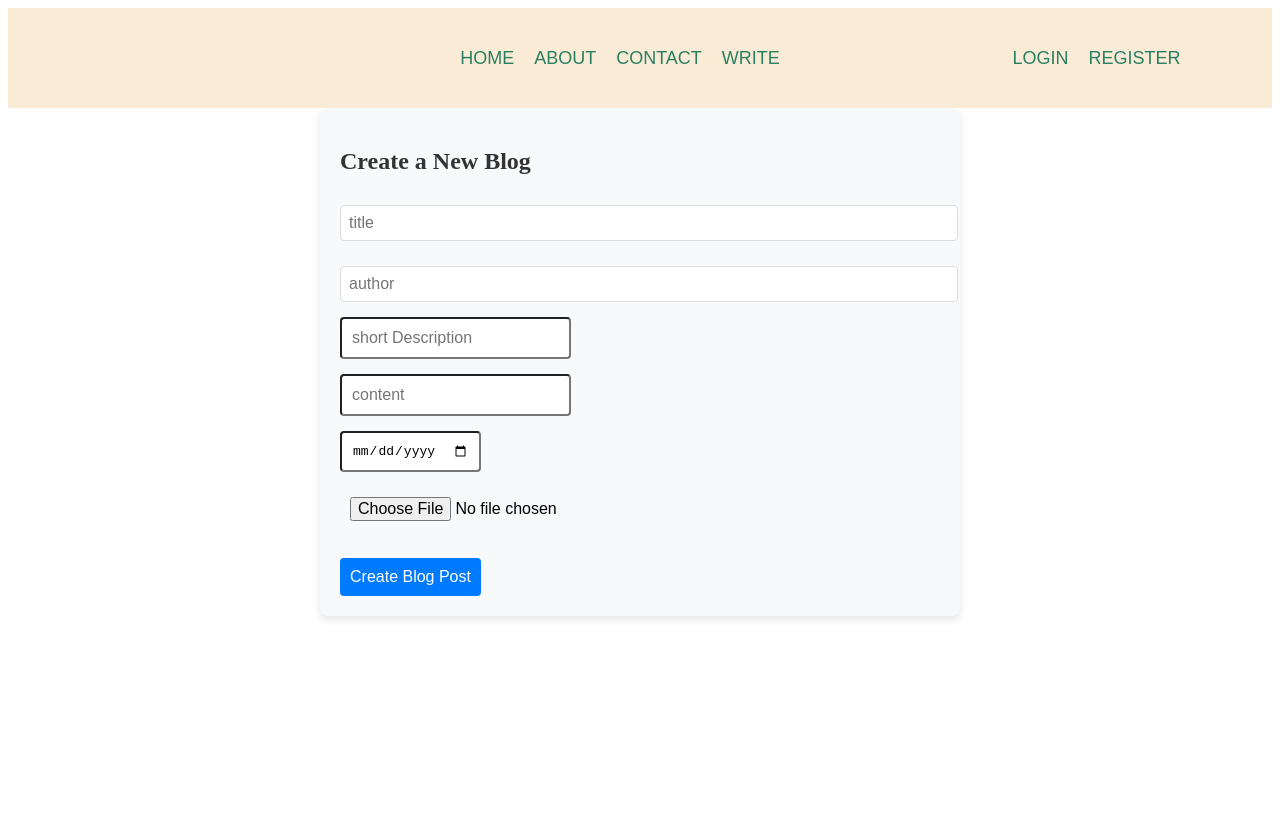
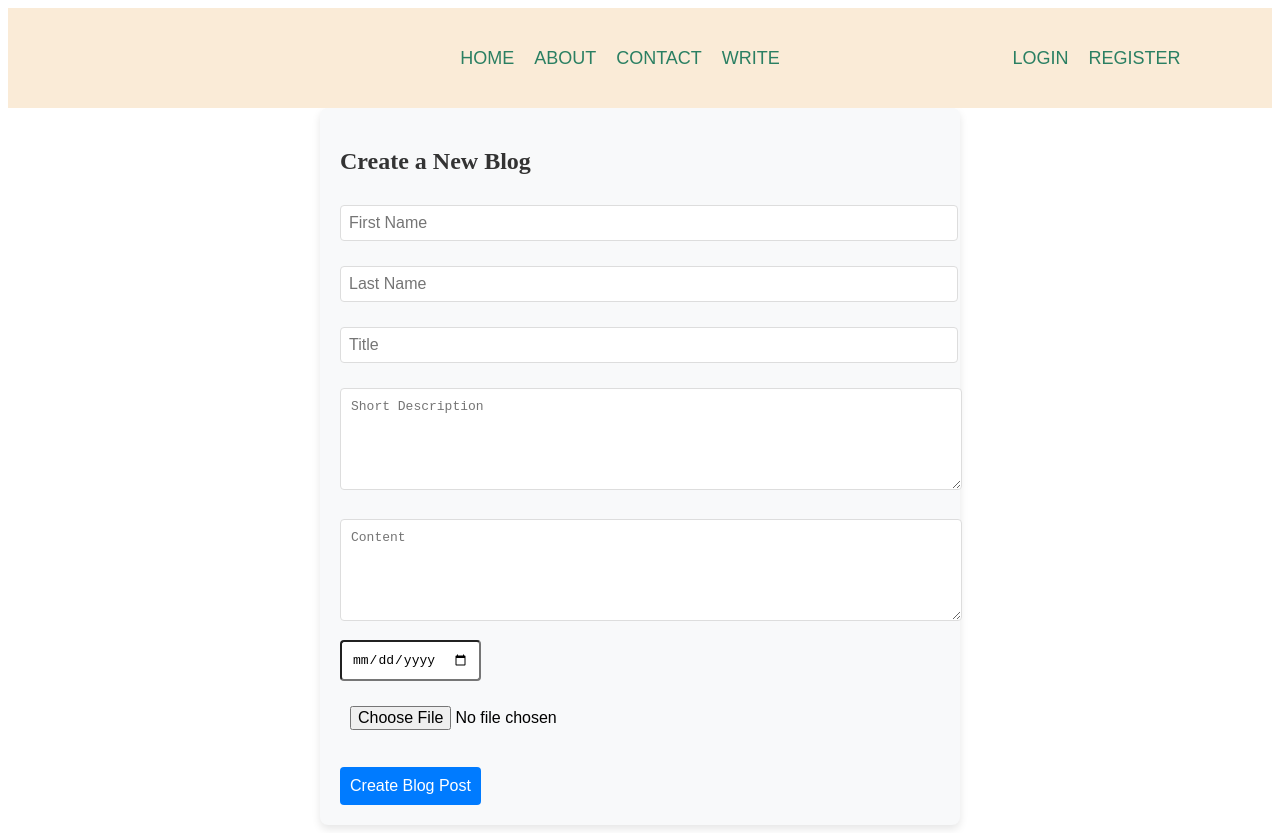
Before and after one commit to DalineSeritsane/BLOG, a React (Create React App) app in the folder myblog/: page /create-post in a window 1280 px wide. Before the commit the page ends 800 px from the top, so only its background shows below. Built offline with nearby package versions, Linux system fonts and the light colour scheme; the HTML template or start-up script is replaced by a standard one.

Commit message:
fixing frontend and backend coding to modify

```diff
--- a/myblog/src/post/CreatePost.jsx
+++ b/myblog/src/post/CreatePost.jsx
@@ -1,18 +1,21 @@
-import React, { useState } from 'react';
+import React, { useState, useRef } from 'react';
 import axios from 'axios';
 import './Createpost.css';
 
 const CreatePost = () => {
     const [formData, setFormData] = useState({
+        name: '',
+        surname: '',
         title: '',
-        author: '',
         date: '',
         shortDescription: '',
         content: '',
         image: null,
     });
+
     const [message, setMessage] = useState('');
     const [error, setError] = useState('');
+    const fileInputRef = useRef(null); // Correctly define ref for file input
 
     const handleChange = (e) => {
         const { name, value } = e.target;
@@ -31,18 +34,28 @@ const CreatePost = () => {
     const handleSubmit = async (e) => {
         e.preventDefault();
         const blogData = new FormData();
+
+        // Append all form fields to FormData
         Object.entries(formData).forEach(([key, value]) => {
             if (value) blogData.append(key, value);
         });
-        blogData.append('comments', JSON.stringify([]));
 
         try {
-            await axios.post('http://localhost:5000/api/posts', blogData, {
-                headers: { 'Content-Type': 'applicationn/json' },
+            await axios.post(`${process.env.REACT_APP_API_URL}/api/posts`, blogData, {
+                headers: { 'Content-Type': 'multipart/form-data' },
             });
+
             setMessage('Blog created successfully!');
             setError('');
-            setFormData({ title: '', author: '', date: '', shortDescription: '', content: '', image: null });
+
+            // Reset form fields
+            setFormData({ name: '', surname: '', title: '', date: '', shortDescription: '', content: '', image: null });
+
+            // Reset file input field
+            if (fileInputRef.current) {
+                fileInputRef.current.value = '';
+            }
+
         } catch {
             setError('Error creating blog. Please try again.');
             setMessage('');
@@ -55,19 +68,70 @@ const CreatePost = () => {
             {message && <div className="alert alert-success">{message}</div>}
             {error && <div className="alert alert-danger">{error}</div>}
             <form onSubmit={handleSubmit}>
-                {['title', 'author', 'shortDescription', 'content'].map((field) => (
-                    <div key={field} className="mb-3">
+                {/* Name Field */}
+                <div className="mb-3">
                     <input
-                            type={field === 'content' || field === 'shortDescription' ? 'textarea' : 'text'}
+                        type="text"
                         className="form-control"
-                            name={field}
-                            placeholder={field.replace(/([A-Z])/g, ' $1')}
-                            value={formData[field]}
+                        name="name"
+                        placeholder="First Name"
+                        value={formData.name}
                         onChange={handleChange}
                         required
                     />
                 </div>
-                ))}
+
+                {/* Surname Field */}
+                <div className="mb-3">
+                    <input
+                        type="text"
+                        className="form-control"
+                        name="surname"
+                        placeholder="Last Name"
+                        value={formData.surname}
+                        onChange={handleChange}
+                        required
+                    />
+                </div>
+
+                {/* Title Field */}
+                <div className="mb-3">
+                    <input
+                        type="text"
+                        className="form-control"
+                        name="title"
+                        placeholder="Title"
+                        value={formData.title}
+                        onChange={handleChange}
+                        required
+                    />
+                </div>
+
+                {/* Short Description Field */}
+                <div className="mb-3">
+                    <textarea
+                        className="form-control"
+                        name="shortDescription"
+                        placeholder="Short Description"
+                        value={formData.shortDescription}
+                        onChange={handleChange}
+                        required
+                    />
+                </div>
+
+                {/* Content Field */}
+                <div className="mb-3">
+                    <textarea
+                        className="form-control"
+                        name="content"
+                        placeholder="Content"
+                        value={formData.content}
+                        onChange={handleChange}
+                        required
+                    />
+                </div>
+
+                {/* Date Field */}
                 <div className="mb-3">
                     <input
                         type="date"
@@ -77,14 +141,19 @@ const CreatePost = () => {
                         onChange={handleChange}
                     />
                 </div>
+
+                {/* Image Upload */}
                 <div className="mb-3">
                     <input
                         type="file"
                         className="form-control"
                         accept="image/*"
+                        ref={fileInputRef} // Attach ref here
                         onChange={handleFileChange}
                     />
                 </div>
+
+                {/* Submit Button */}
                 <button type="submit" className="btn btn-primary w-100">Create Blog Post</button>
             </form>
         </div>
--- a/myblog/src/post/PostDetail.jsx
+++ b/myblog/src/post/PostDetail.jsx
@@ -17,7 +17,7 @@ const PostDetail = () => {
   useEffect(() => {
     const fetchBlog = async () => {
       try {
-        const response = await axios.get(`http://localhost:5000/api/posts/${id}`);
+        const response = await axios.get(`${process.env.REACT_APP_API_URL}/api/posts/${id}`);
         setBlog(response.data);
         setComments(response.data.comments || []);
       } catch (err) {
@@ -32,9 +32,9 @@ const PostDetail = () => {
   const handleCommentSubmit = async (e) => {
     e.preventDefault();
     try {
-      const response = await axios.post(`http://localhost:5000/api/posts/${id}/comments`, {
+      const response = await axios.post(`${process.env.REACT_APP_API_URL}/api/posts/${id}/comments`, {
         username,
-        comment
+        comment,
       });
       setComments([...comments, response.data]);
       setUsername('');
@@ -47,7 +47,7 @@ const PostDetail = () => {
   const handleReplySubmit = async (e, commentId) => {
     e.preventDefault();
     try {
-      const response = await axios.post(`http://localhost:5000/api/posts/${id}/comments/${commentId}/reply`, {
+      const response = await axios.post(`${process.env.REACT_APP_API_URL}/api/posts/${id}/comments/${commentId}/reply`, {
         username,
         reply,
       });
@@ -67,7 +67,7 @@ const PostDetail = () => {
 
   const handleDeleteComment = async (commentId) => {
     try {
-      await axios.delete(`http://localhost:5000/api/posts/${id}/comments/${commentId}`);
+      await axios.delete(`${process.env.REACT_APP_API_URL}/api/posts/${id}/comments/${commentId}`);
       setComments(comments.filter(c => c.id !== commentId));
     } catch (err) {
       console.error('Error deleting comment:', err);
@@ -77,7 +77,7 @@ const PostDetail = () => {
   if (loading) return <div>Loading...</div>;
   if (error) return <div>{error}</div>;
 
-  const imageUrl = blog && blog.image ? `http://localhost:5000/uploads/${blog.image}` : '';
+  const imageUrl = blog && blog.image ? `${process.env.REACT_APP_API_URL}/${blog.image}` : '';
 
   return (
     <div className="blog-detail container my-5">
@@ -85,7 +85,7 @@ const PostDetail = () => {
       <h5 className="text-muted text-center">
         By {blog.author} | {new Date(blog.date).toLocaleDateString()}
       </h5>
-      <img src={imageUrl} alt={blog.title} className="img-fluid my-4" />
+      {blog.image && <img src={imageUrl} alt={blog.title} className="img-fluid my-4" />}
       <p className="lead">{blog.shortDescription}</p>
       <div className="content">
         <h4>Blog Content</h4>
```
Also changed, not shown: 2 other files (tests, documents, lock files or other folders). Lines whose indentation alone changed are shown as unchanged.
